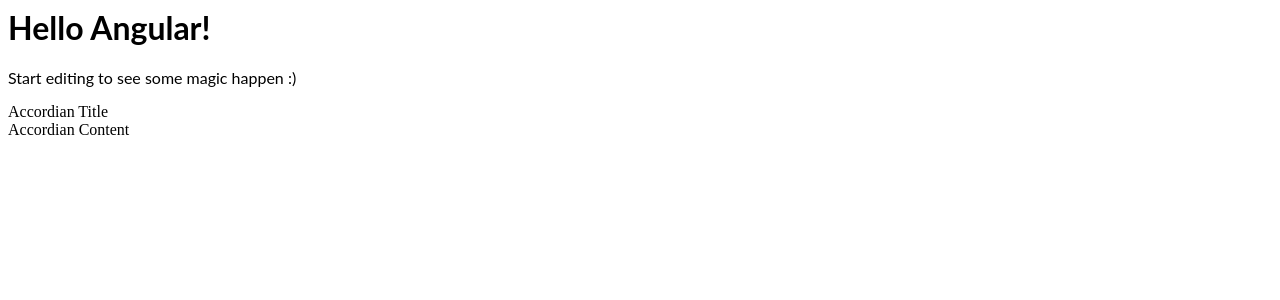
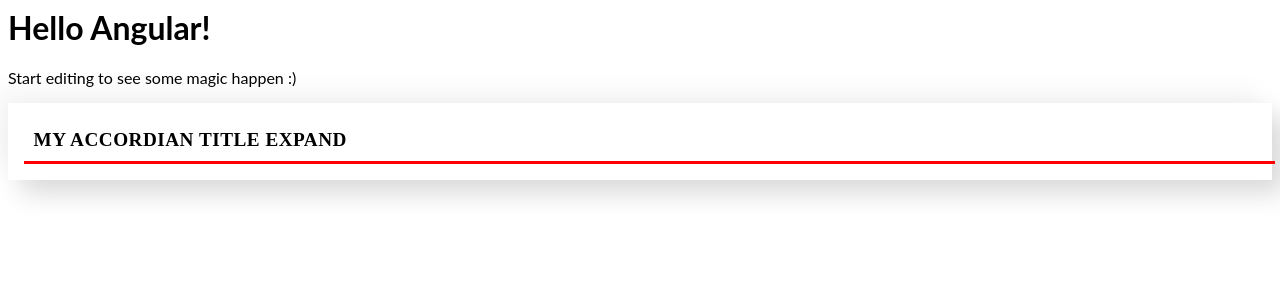
Before and after one commit to kishanhari54/Angular-Practices, an Angular app: page / in a window 1280 px wide. Shown: the top 300 px of the page. Built offline with nearby package versions, Linux system fonts and the light colour scheme.

Commit message:
3 files modified, 2 added

```diff
--- a/src/app/Reusable/Accordian/accordian.component.html
+++ b/src/app/Reusable/Accordian/accordian.component.html
@@ -1,21 +1,19 @@
 <section class="accordian">
   <section class="accordian-title">
-  <ng-container *ngTemplateOutlet="defaultTitle">
-
-  </ng-container>
+    <ng-container *ngTemplateOutlet="title || defaultTitle"> </ng-container>
+    <a class="toggle" (click)="toggler()"> Expand </a>
   </section>
-  <section class="accoridan-content">
-  <ng-container *ngTemplateOutlet="defaultContent">
-
-</ng-container>
+  <section class="accoridan-content" *ngIf="expand">
+    <ng-container
+      *ngTemplateOutlet="content || defaultContent; context: ContentData"
+    >
+    </ng-container>
   </section>
 </section>
 
+<ng-content></ng-content>
+<ng-template #defaultTitle> Accordian Title </ng-template>
 
-<ng-template #defaultTitle>
-Accordian Title
-</ng-template>
-
-<ng-template #defaultContent>
-Accordian Content
-</ng-template>
+<ng-template #defaultContent let-data>
+  Accordian Content {{ data }}</ng-template
+>
--- a/src/app/Reusable/Accordian/accordian.component.ts
+++ b/src/app/Reusable/Accordian/accordian.component.ts
@@ -1,9 +1,22 @@
-import { Component } from '@angular/core';
+import { Component, ContentChild, Input, TemplateRef } from '@angular/core';
 
 @Component({
   selector: 'rs-accord',
-  templateUrl: './accordian.component.html'
+  templateUrl: './accordian.component.html',
+  styleUrls: ['./accordian.style.css'],
 })
-export class AccordianComponent  {
+export class AccordianComponent {
   name = 'Angular';
+  @Input() ContentData: any;
+  @ContentChild('title', { read: TemplateRef }) title: TemplateRef<any>;
+  @ContentChild('content', { read: TemplateRef }) content: TemplateRef<any>;
+
+  expand: boolean = false;
+  ngOnInit() {
+    console.log(this.ContentData);
+  }
+
+  toggler() {
+    this.expand = !this.expand;
+  }
 }
--- /dev/null
+++ b/src/app/Reusable/Accordian/accordian.style.css
@@ -0,0 +1,31 @@
+.accordian {
+  background: #fff;
+  box-shadow: 13px 13px 26px #d9d9d9, -13px -13px 26px #f5f5f5;
+  padding: 1em;
+  display: flex;
+  flex-flow: column wrap;
+  justify-content: center;
+  align-items: flex-start;
+}
+
+.accordian-title {
+  display: block;
+  font-size: 1.2em;
+  font-weight: bold;
+  padding: 0.5em;
+  letter-spacing: 0.5px;
+  text-transform: uppercase;
+  word-wrap: break-word;
+  border-bottom: 3px solid red;
+  width: 100%;
+}
+
+.accoridan-content {
+  padding: 1em;
+  font-size: 1em;
+  transition: all 5s linear;
+}
+
+.accordian-title:hover + .accoridan-content {
+  display: block;
+}
--- /dev/null
+++ b/src/app/Reusable/styles.scss
@@ -0,0 +1 @@
+import
--- a/src/app/app.component.html
+++ b/src/app/app.component.html
@@ -1,6 +1,9 @@
 <hello name="{{ name }}"></hello>
-<p>
-  Start editing to see some magic happen :)
-</p>
+<p>Start editing to see some magic happen :)</p>
 
-<rs-accord></rs-accord>
+<rs-accord [ContentData]="{ $implicit: 'World', data: 'HelloData' }">
+  <ng-template #title> My Accordian Title </ng-template>
+  <ng-template #content let-data="data" let-random>
+    My Accordian Content {{ data }} {{random}}</ng-template
+  >
+</rs-accord>
```
